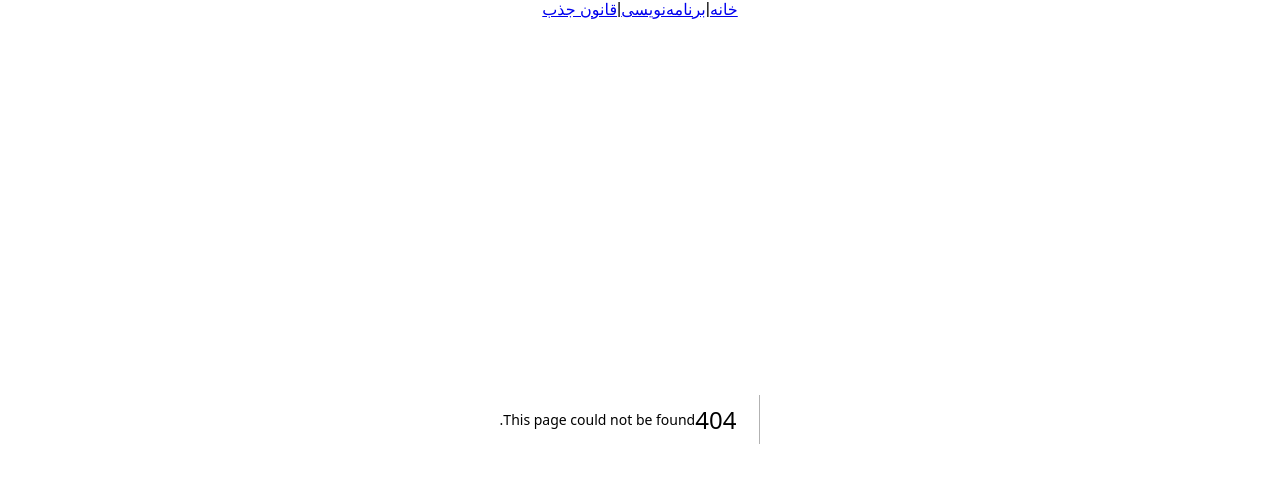
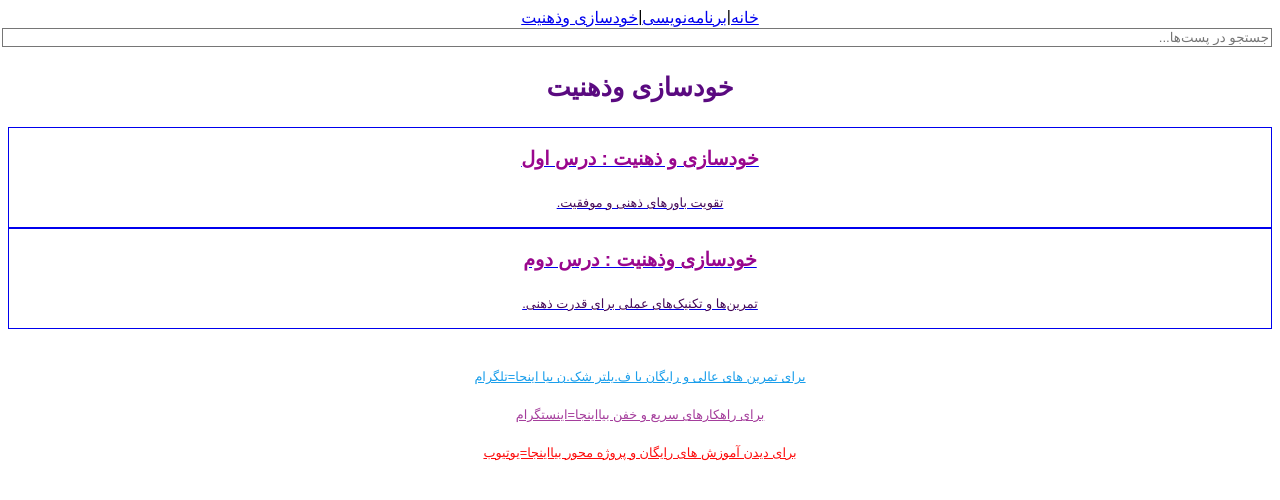
Before and after one commit to sahelazizmohammadi83/sahelazizmohammadi, a Next.js app: page /zehn in a window 1280 px wide. Before the commit this address had no page. Shown: the top 500 px of the page. Built offline with nearby package versions, Linux system fonts and the light colour scheme; a small style sheet from the web is missing.

Commit message:
پاکسازی M ها و اصلاح Header و Layout

```diff
--- a/app/page.tsx
+++ b/app/page.tsx
@@ -25,14 +25,14 @@ export default function Home() {
         </div>
       </Link>
 
-      {/* کارت ذهن پول‌ساز */}
-      <Link href="/jazb">
+      {/* کارت ذهن */}
+      <Link href="/zehn">
         <div className="bg-white border border-black rounded-xl p-6 sm:p-8 mb-6 shadow-md
                         cursor-pointer transition-all duration-300
                         hover:shadow-2xl hover:-translate-y-2 sm:hover:-translate-y-4 hover:scale-105
                         mx-auto text-center">
           <h2 className="text-2xl sm:text-3xl md:text-3xl font-bold mb-3 sm:mb-4 text-[#9d0baa]">
-            قانون جذب
+           خودسازی و ذهنیت
           </h2>
           <p className="text-lg sm:text-xl md:text-2xl text-[#380347]">
             تقویت باورهای ذهنی و موفقیت.
--- a/app/jazb/page.tsx
+++ b/app/zehn/page.tsx
@@ -9,12 +9,12 @@ import SocialLinks from "../../components/SocialLinks";
 const posts = [
   {
     slug: "post-1",
-    title: "قانون جذب : درس اول",
+    title: "خودسازی و ذهنیت  : درس اول",
     desc: "تقویت باورهای ذهنی و  موفقیت.",
   },
   {
     slug: "post-2",
-    title: "قانون جذب : درس دوم",
+    title: "خودسازی وذهنیت  : درس دوم",
     desc: "تمرین‌ها و تکنیک‌های عملی برای قدرت ذهنی.",
   },
 ];
@@ -40,12 +40,12 @@ export default function ZehnPoolsazMain() {
         <SearchBar onSearch={handleSearch} />
       </div>
 
-      <h1 className="text-5xl font-bold text-[#5a0a80] mb-12"> قانون جذب</h1>
+      <h1 className="text-5xl font-bold text-[#5a0a80] mb-12"> خودسازی وذهنیت</h1>
 
       <div className="space-y-6 mt-6">
         {filteredPosts.length > 0 ? (
           filteredPosts.map((post) => (
-            <Link key={post.slug} href={`/jazb/${post.slug}`}>
+            <Link key={post.slug} href={`/zehn/${post.slug}`}>
               <div
                 className="bg-white border border-black rounded-xl p-8 shadow-md
                 cursor-pointer transition-all duration-300
--- a/app/jazb/post-1/page.tsx
+++ b/app/zehn/post-1/page.tsx
@@ -6,7 +6,7 @@ export default function Post1() {
   const content = ``
   return (
     <main className="max-w-xl mx-auto p-6 text-center">
-      <h1 className="text-4xl font-bold mb-6 text-[#b00ff0]">قانون جذب: درس اول</h1>
+      <h1 className="text-4xl font-bold mb-6 text-[#b00ff0]">خودسازی وذهنیت: درس اول</h1>
       <p className="text-lg text-[#1E293B] leading-relaxed whitespace-pre-line mb-8">
         {content}
       </p>
--- a/components/Header.tsx
+++ b/components/Header.tsx
@@ -9,7 +9,7 @@ export default function Header() {
   <span>|</span>  {/* ← درست */}
   <Link href="/barname-nevisi">برنامه‌نویسی</Link>
   <span>|</span>
-  <Link href="/jazb">قانون جذب</Link>
+  <Link href="zehn"> خودسازی وذهنیت</Link>
 </header>
   );
 }
```
Also changed, not shown: app/zehn/post-2/page.tsx (renamed from app/jazb/post-2/page.tsx).
